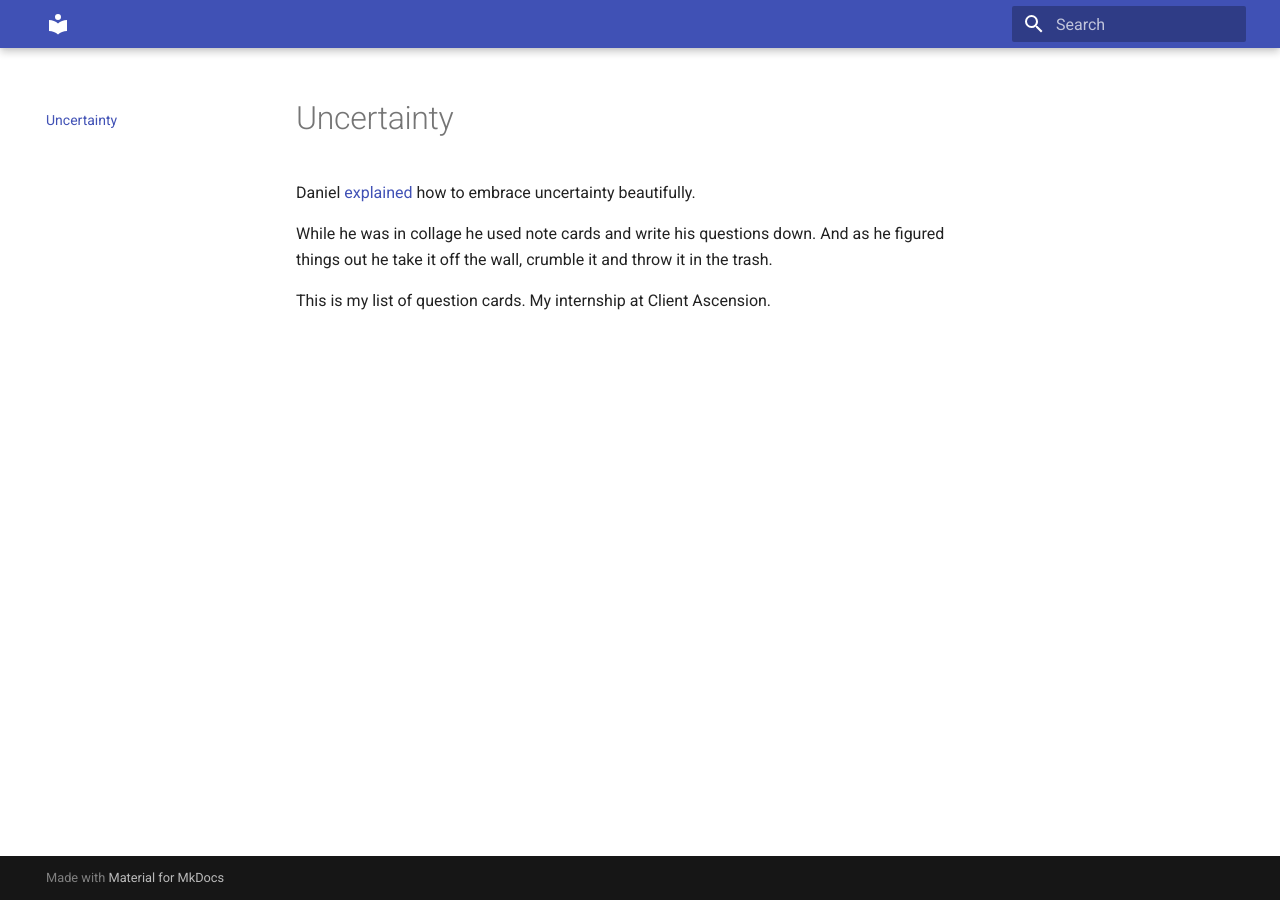
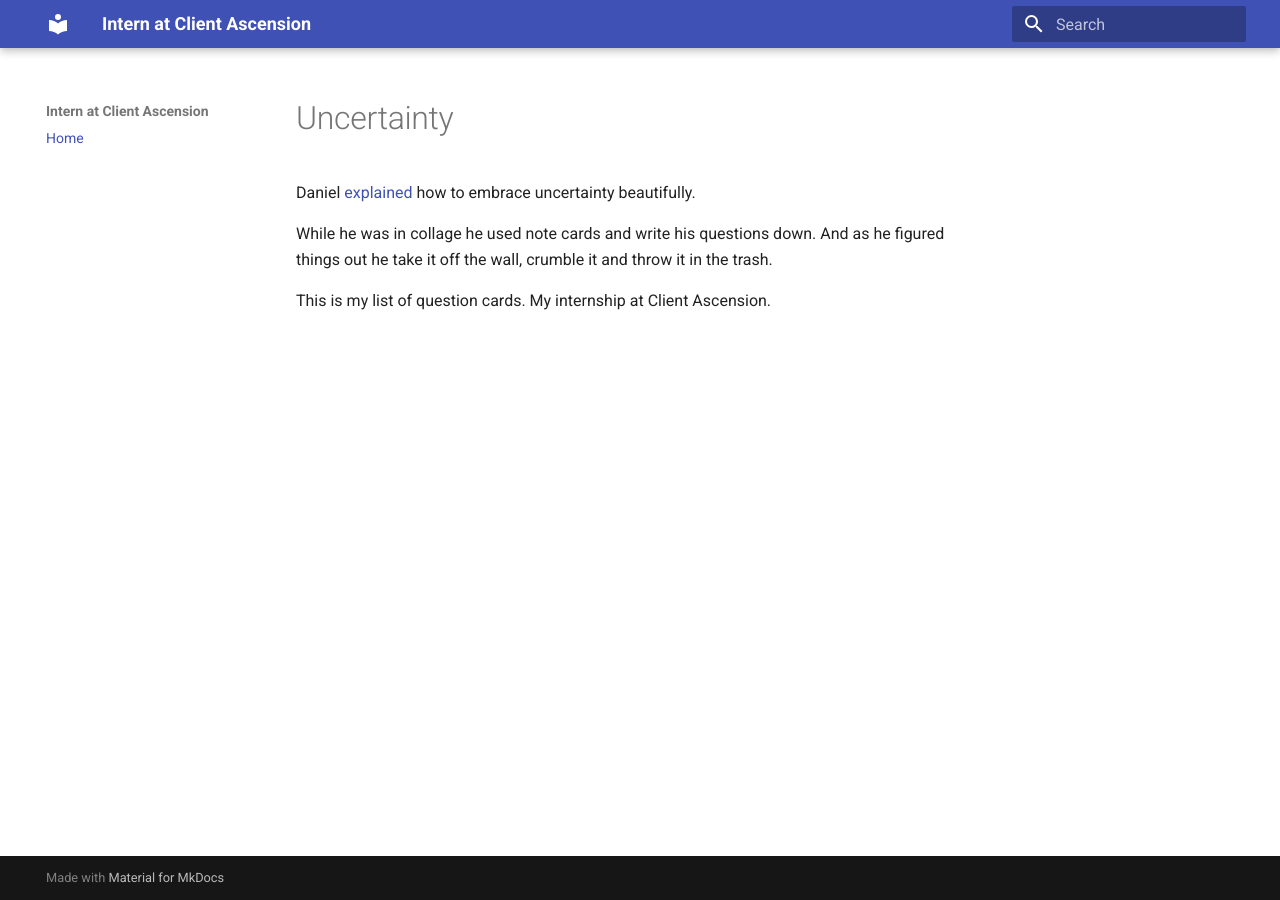
Before and after one commit to kantarcise/stopbeingpoor, an MkDocs documentation site: the page built from docs/index.md, in a window 1280 px wide. Built offline with MkDocs 1.6.1 and Material for MkDocs 9.7.7, drawn with Linux system fonts in a browser that asks for light colours.

Commit message:
initial commit

```diff
--- a/mkdocs.yml
+++ b/mkdocs.yml
@@ -1,2 +1,6 @@
+site_name: Intern at Client Ascension
 theme:
   name: material
+
+nav:
+  - Home: index.md
```
